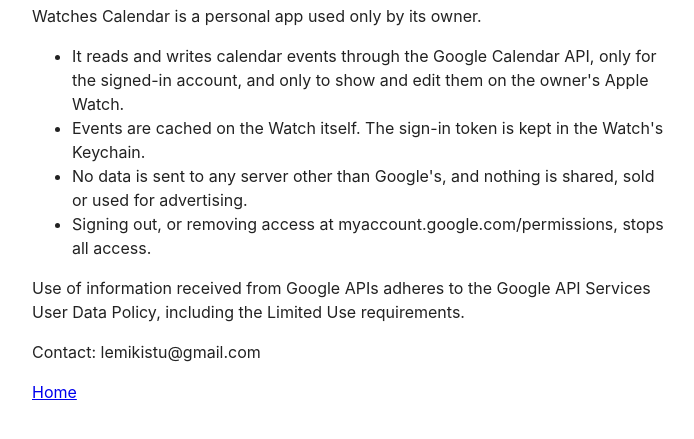
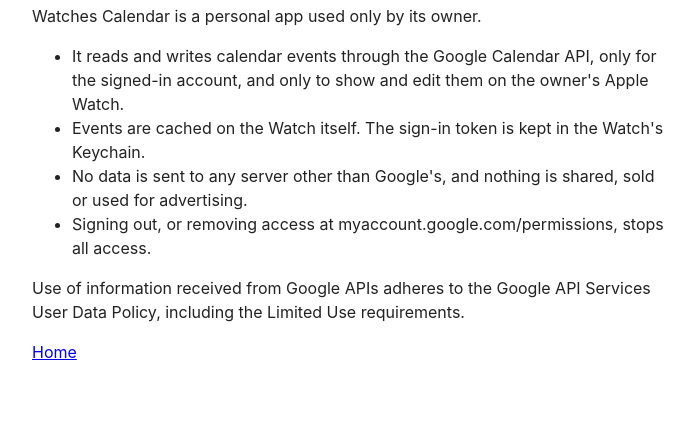
Before and after one commit to orhanar/watches-calendar, a plain HTML site: page privacy.html in a window 1280 px wide. Shown: the part 97-536 px from the top of the page, without its empty margins (288-982 px from the left). Drawn offline with Linux system fonts and the light colour scheme.

Commit message:
No email on the public page

```diff
--- a/privacy.html
+++ b/privacy.html
@@ -7,4 +7,4 @@
 <li>No data is sent to any server other than Google's, and nothing is shared, sold or used for advertising.</li>
 <li>Signing out, or removing access at myaccount.google.com/permissions, stops all access.</li></ul>
 <p>Use of information received from Google APIs adheres to the Google API Services User Data Policy, including the Limited Use requirements.</p>
-<p>Contact: lemikistu@gmail.com</p><p><a href="index.html">Home</a></p></body></html>
+<p><a href="index.html">Home</a></p></body></html>
```
